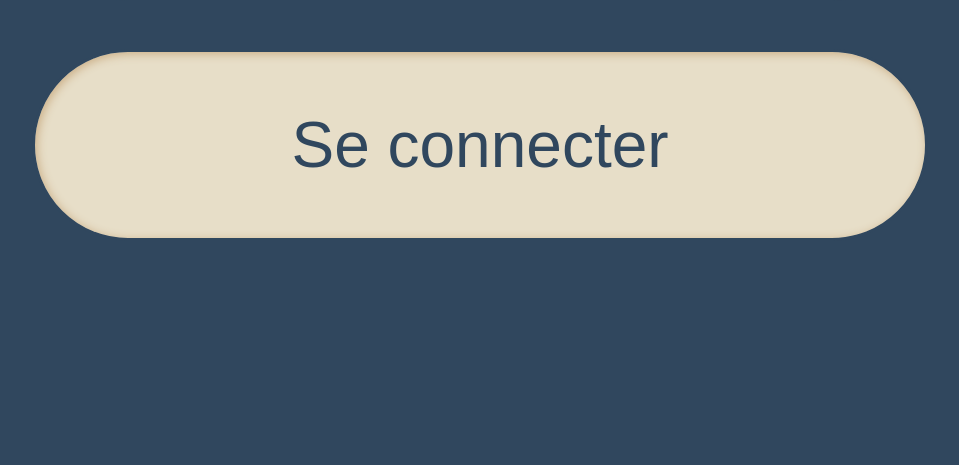
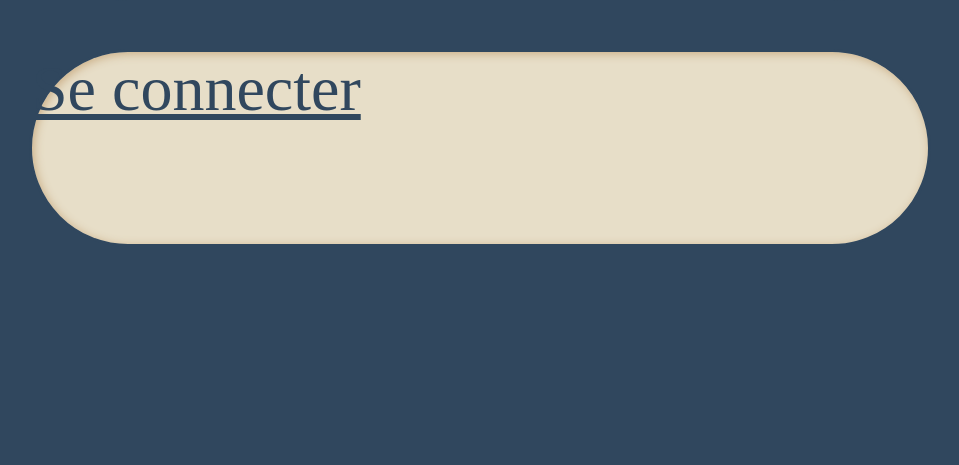
Before and after one commit to 080000101/NeomaProject, a Symfony app: template templates/Home/index.html.twig in a window 1280 px wide. Shown: the part 335-800 px from the top of the page, without its empty margins (160-1119 px from the left). Run offline with Twig, Linux system fonts and the light colour scheme; the template is opened without the code that fills it, so the values that code supplies are empty; some libraries are stand-ins or nearby versions.

Commit message:
linksbutton

```diff
--- a/templates/Home/index.html.twig
+++ b/templates/Home/index.html.twig
@@ -5,8 +5,8 @@
 {% block body %}
   <body style="margin:0; padding:0;">
     <div class="button" style="display: flex; flex-direction: column; min-height: calc(100vh - 10vh); align-items: center; justify-content: center; background-color: #30475E;">
-      <button id="signup" type="submit" style="height: 12rem; width: 70%; font-size: 4rem; margin-bottom: 3rem; border-radius: 100px; background-color: #E7DEC8; color: #30475E; border: solid #30475E; box-shadow: 2px 2px 10px #CBAF87 inset;">Créer un compte</button>
-      <button id="register" type="submit" style="height: 12rem; width: 70%; font-size: 4rem; margin-bottom: 10rem; border-radius: 100px; background-color: #E7DEC8; color: #30475E; border: solid #30475E; box-shadow: 2px 2px 10px #CBAF87 inset;">Se connecter</button>
+      <a href="login" id="signup" style="height: 12rem; width: 70%; font-size: 4rem; margin-bottom: 3rem; border-radius: 100px; background-color: #E7DEC8; color: #30475E; border: solid #30475E; box-shadow: 2px 2px 10px #CBAF87 inset;">Créer un compte</a>
+      <a href="register" id="register" style="height: 12rem; width: 70%; font-size: 4rem; margin-bottom: 10rem; border-radius: 100px; background-color: #E7DEC8; color: #30475E; border: solid #30475E; box-shadow: 2px 2px 10px #CBAF87 inset;">Se connecter</a>
     </div>
   </body>
 {% endblock %}
```
